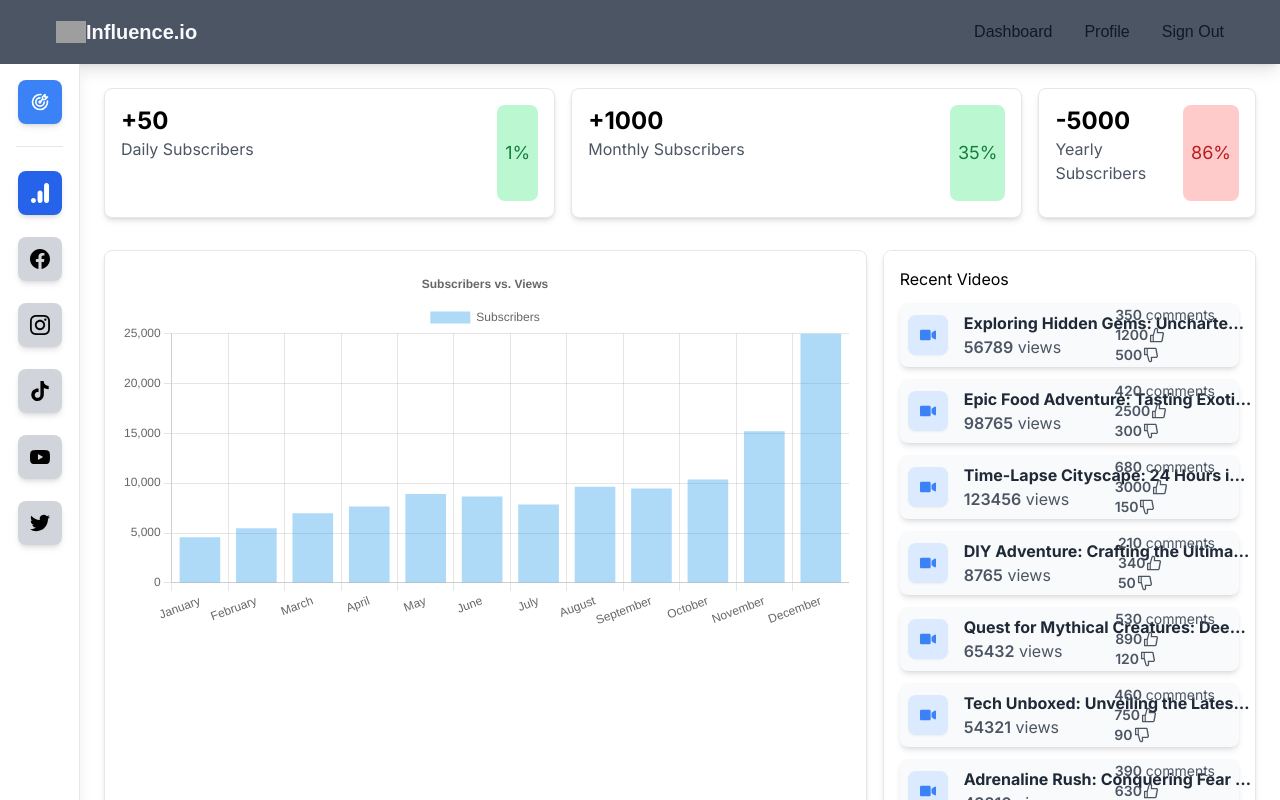
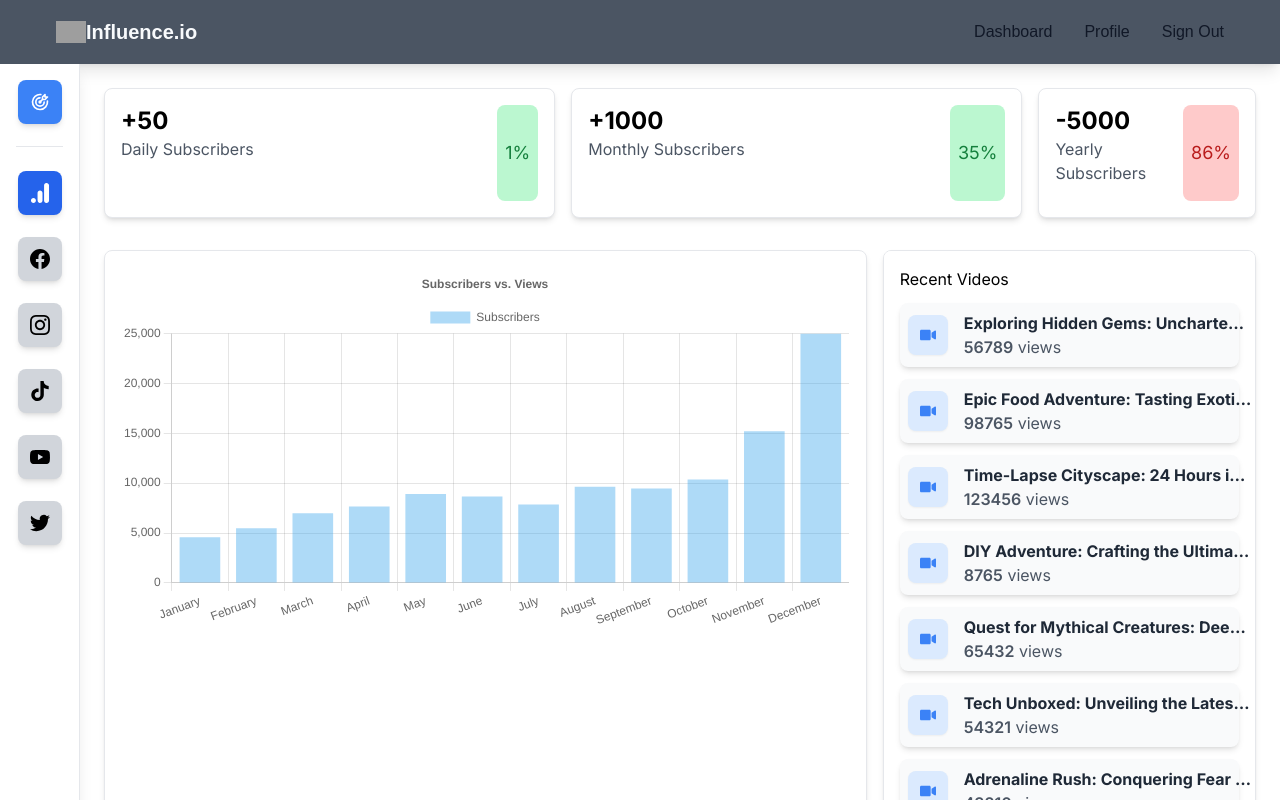
Before and after one commit to dbatista1122/influence.io, a Next.js app: page /dashboard/youtube in a window 1280 px wide. Shown: the top 800 px of the page. Built offline with nearby package versions, Linux system fonts and the light colour scheme; no server answers; grey boxes are pictures that could not be loaded.

Commit message:
small css update

```diff
--- a/components/Youtube/RecentVideos.jsx
+++ b/components/Youtube/RecentVideos.jsx
@@ -24,7 +24,7 @@ const RecentVideos = () => {
               </p>
             </div>
 
-            <div className="absolute right-10 text-sm text-gray-600 grid grid-row-3">
+            <div className="absolute right-10 text-sm text-gray-600 grid grid-row-3 lg:hidden xl:block ">
               <p>
                 <span className="font-semibold">{video.totalComments}</span> comments
               </p>
```
